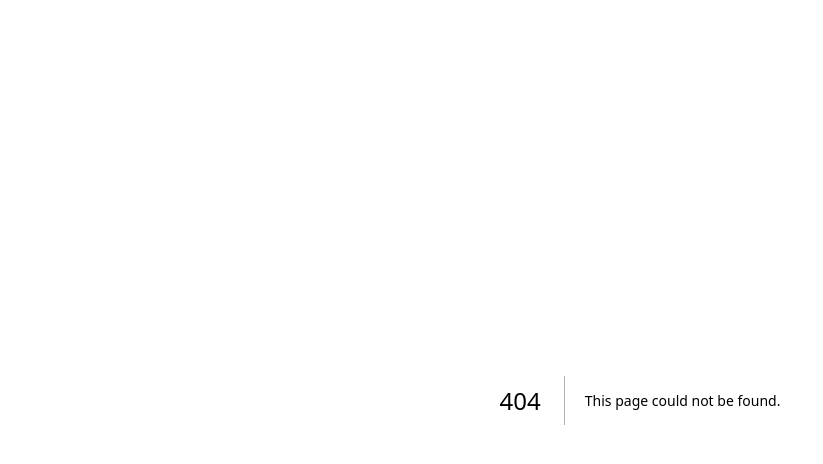
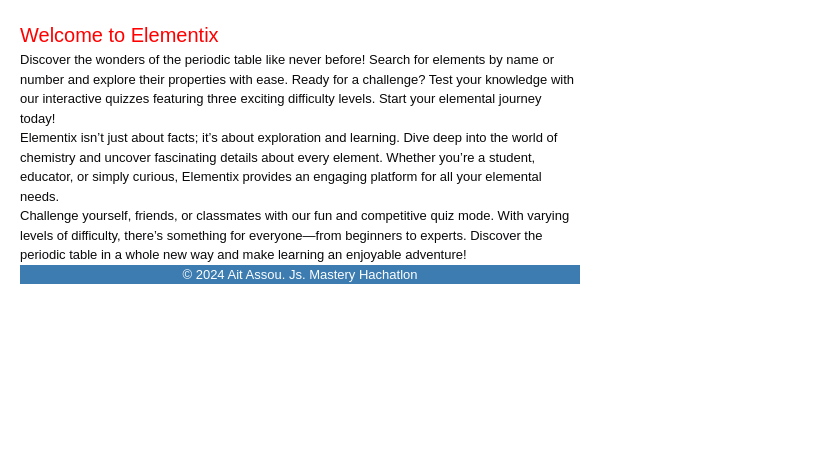
Before and after one commit to toscanoGithub/elementix, a Next.js app: page /home in a window 1280 px wide. Before the commit this address had no page. Shown: the top 464 px of the page, without its empty margins (0-823 px from the left). Built offline with nearby package versions, Linux system fonts and the light colour scheme.

Commit message:
home tab

```diff
--- a/app/helpers.ts
+++ b/app/helpers.ts
@@ -12,7 +12,11 @@
 
   // Each color defines a category
   export const getBgColorForCategory = (category?: string) => {
-    switch (category) {
+    const normalizedCategory = category?.trim().toLowerCase();
+
+    if (!category) return "transparent";
+
+    switch (normalizedCategory) {
         case "nonmetal":
             return "#FFFFC4";
         case "alkali metal":
@@ -36,7 +40,8 @@
         default:
             return "transparent";
     }
-  }
+};
+
 
   // get a color from hex format
   export const getBGColorFromHex = (hex: any) =>  {
--- /dev/null
+++ b/app/home/page.module.css
@@ -0,0 +1,31 @@
+.container {
+    max-width: 600px;
+    padding: 20px;
+}
+
+.container h2 {
+    color: red;
+    font-size: 20px;
+    line-height: 30px;
+}
+
+.container p {
+    text-align: left;
+    font-weight: 200;
+    font-size: small
+}
+
+.footer {
+    background-color: #3C7CB0;
+    display: grid;
+    place-items: center;
+    flex: 1;
+
+}
+
+.footer p {
+    font-size: small;
+    font-weight: 100;
+    color: white;
+
+}
--- /dev/null
+++ b/app/home/page.tsx
@@ -0,0 +1,23 @@
+import React from 'react';
+import styles from "./page.module.css";
+
+function Home() {
+  return (
+    <div className={styles.container}>
+        <h2>Welcome to Elementix</h2>
+
+        <div className={styles.main}>
+          <p>Discover the wonders of the periodic table like never before! Search for elements by name or number and explore their properties with ease. Ready for a challenge? Test your knowledge with our interactive quizzes featuring three exciting difficulty levels. Start your elemental journey today!</p>
+          <p>Elementix isn’t just about facts; it’s about exploration and learning. Dive deep into the world of chemistry and uncover fascinating details about every element. Whether you’re a student, educator, or simply curious, Elementix provides an engaging platform for all your elemental needs.</p>
+          <p>Challenge yourself, friends, or classmates with our fun and competitive quiz mode. With varying levels of difficulty, there’s something for everyone—from beginners to experts. Discover the periodic table in a whole new way and make learning an enjoyable adventure!</p>
+        </div>
+
+        <div className={styles.footer}>
+        <p>&copy; 2024 Ait Assou. Js. Mastery Hachatlon</p>
+        </div>
+
+    </div>
+  )
+}
+
+export default Home
--- a/app/page.tsx
+++ b/app/page.tsx
@@ -7,9 +7,11 @@ import ElementInfo from './tableOfElements/page'
 import TableOfElements from './tableOfElements/page'
 import QuizTableOfElements from './quizTableOfElements/page'
 import CardsList from './cardsList/page'
+import { IoHomeOutline } from "react-icons/io5";
 
 // In a component or layout (e.g., pages/_app.js)
 import { Rock_Salt, Lato } from "next/font/google";
+import Home from './home/page'
 
 // Optimize the font loading with the next/font module
 const rock = Rock_Salt({
@@ -27,12 +29,14 @@ function page() {
     <div className={styles.container}>
       <h1 className={rock.className}>Elementix</h1>
       <p className={lato.className}>Explore the periodic table of elements and test your knowlege in a fun way</p>
-        <Tabs className={styles.tabs} defaultValue="table" >
+        <Tabs className={styles.tabs} defaultValue="home" >
           <TabsList style={{zIndex: 1000}}>
+          <TabsTrigger  value="home"><IoHomeOutline size={20} /></TabsTrigger>
             <TabsTrigger  value="table">Table</TabsTrigger>
             <TabsTrigger value="cards">Cards</TabsTrigger>
             <TabsTrigger value="quiz">Quiz</TabsTrigger>
           </TabsList>
+          <TabsContent value="home"><Home /></TabsContent>
           <TabsContent value="table"><TableOfElements /></TabsContent>
           <TabsContent style={{width:"100vw", overflowX: "scroll"}} value="cards"><CardsList/></TabsContent>
           <TabsContent value="quiz"><QuizTableOfElements /></TabsContent>
```
Lines whose indentation alone changed are shown as unchanged.
